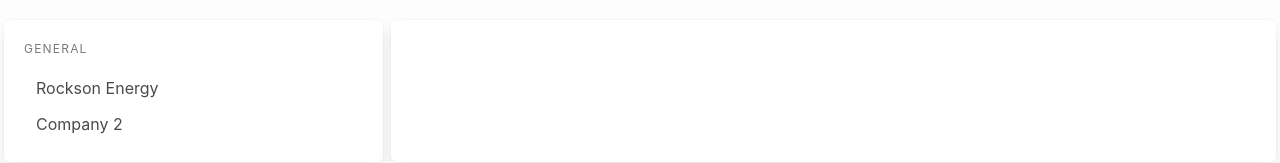
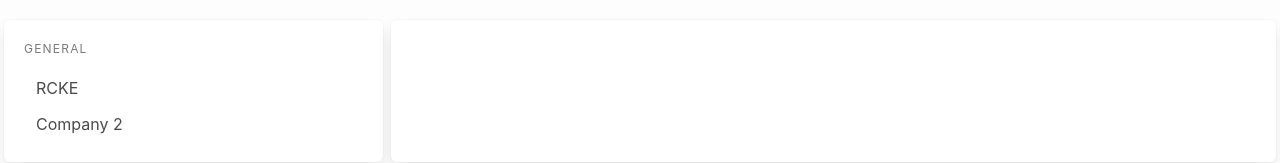
Before and after one commit to papiricoh/stock_market, a Vue app: page / in a window 1280 px wide. Both pictures are taken after a click on the item "Markets". Shown: the part 135-298 px from the top of the page. Built offline with nearby package versions, Linux system fonts and the light colour scheme; what vue3-apexcharts would draw is missing.

Commit message:
Added companies Array

```diff
--- a/src/App.vue
+++ b/src/App.vue
@@ -11,6 +11,10 @@
 
       //Market Variables
       company_name: null,
+
+      companies: [
+        {label: 'RCKE',name: "Rockson Energy", share_price: 20000, total_shares: 1000000, historic: [2100, 2900, 6798, 12000, 17992, 24310, 32000, 25000, 22000, 20000]}
+      ]
     }
   },
 }
@@ -73,7 +77,7 @@
               General
             </p>
             <ul class="menu-list">
-              <li><a @click="company_name = 'Rockson Energy'">Rockson Energy</a></li>
+              <li><a @click="company_name = 'RCKE - Rockson Energy'">RCKE</a></li>
               <li><a>Company 2</a></li>
             </ul>
           </aside>
```
Also changed, not shown: 1 other file (tests, documents, lock files or other folders).
